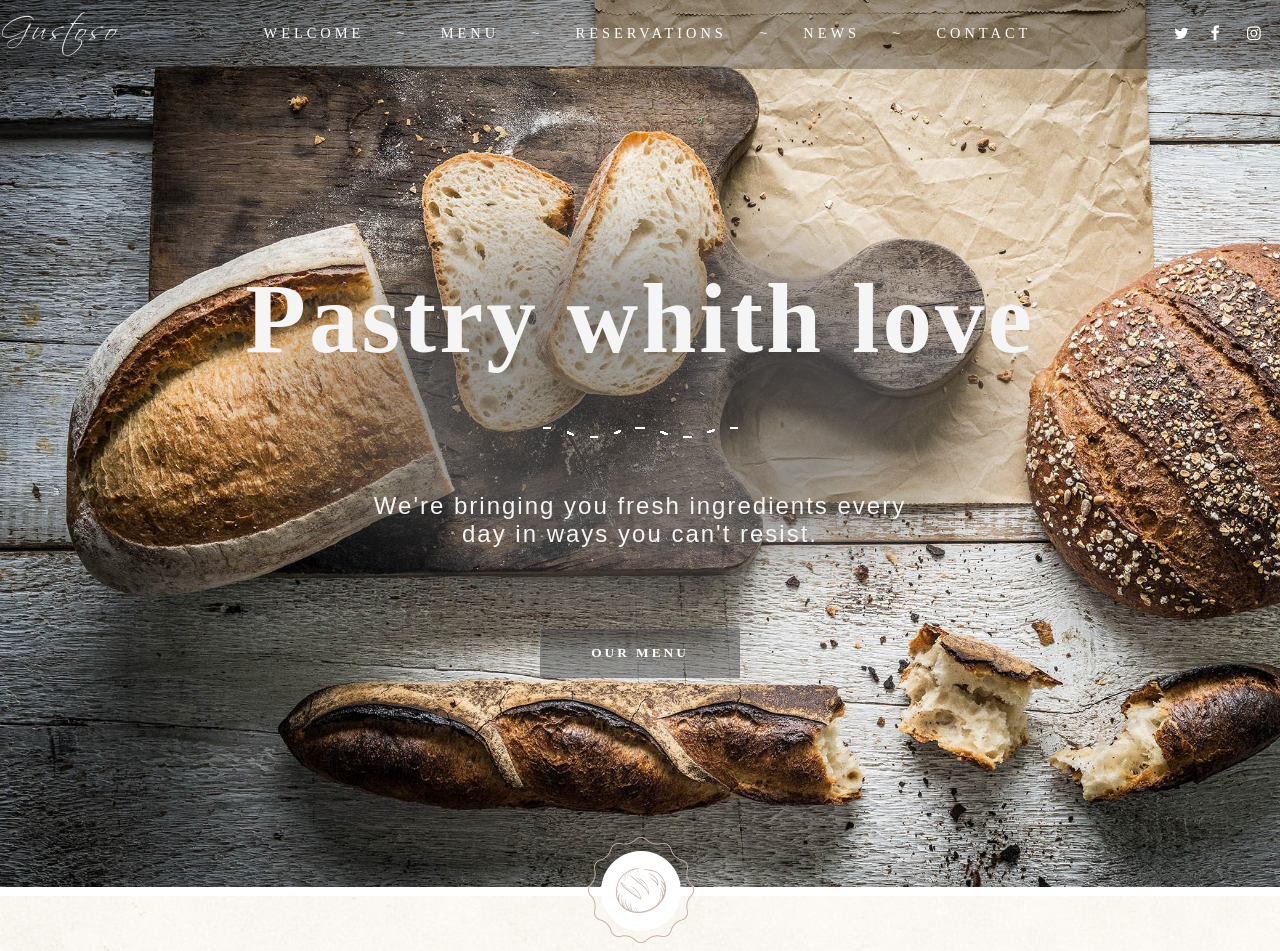
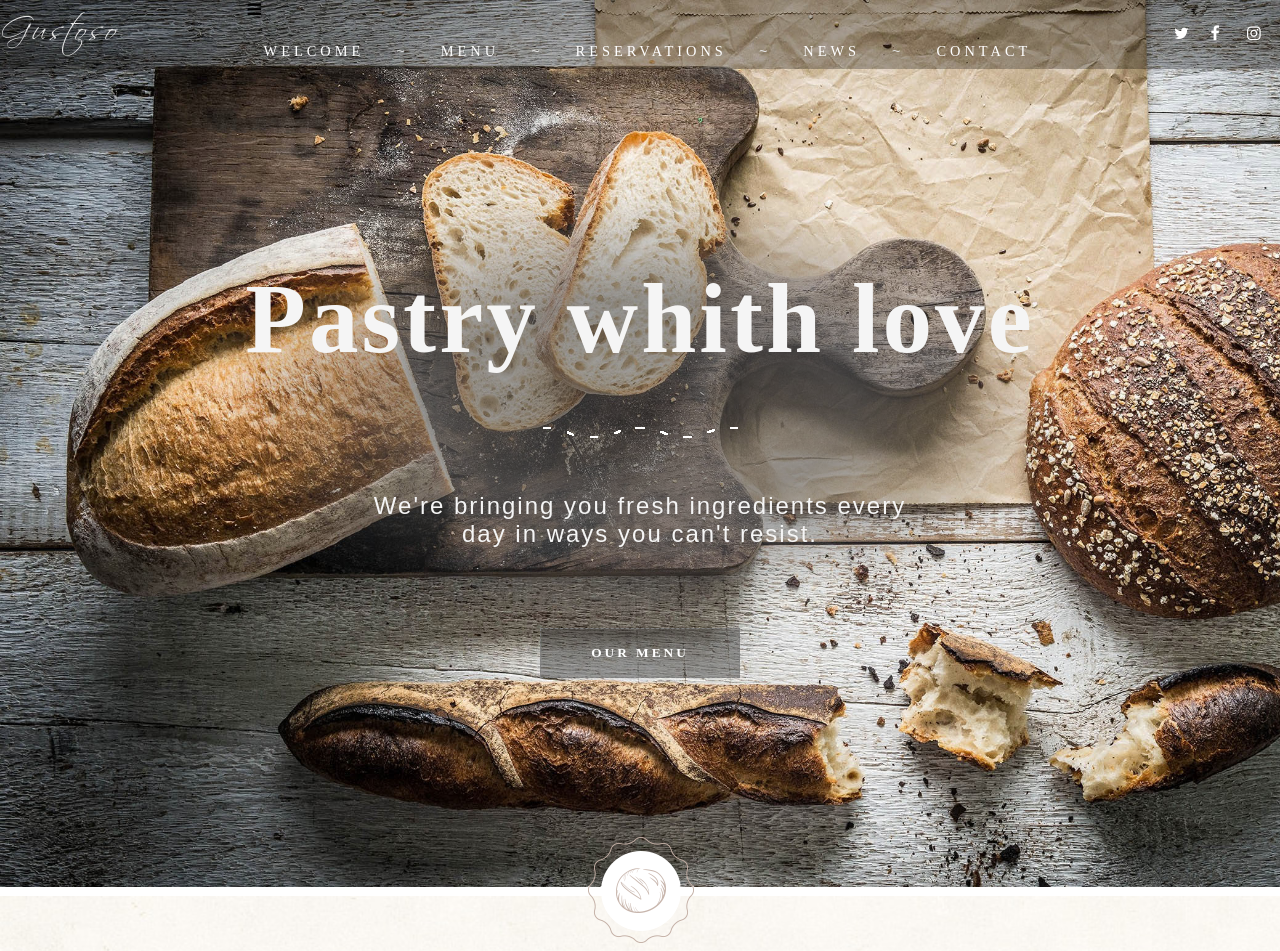
Before and after one commit to Anastasiya-B/Anastasiya-B.github.io, a plain HTML site: page index.html in a window 1280 px wide. Shown: the top 951 px of the page. Drawn offline with Linux system fonts and the light colour scheme; files whose address does not match are found by name.

Commit message:
Add files via upload

```diff
--- a/index.html
+++ b/index.html
@@ -16,10 +16,11 @@
                     <div class="navbar-menu__login">
                         <span>Gustoso</span>
                     </div>
-                    <!--<div class="navbar-menu-toggler">
+                    <div class="menu global-menu">
+                             <div class="navbar-toggler">
                                  <i class="fa fa-bars" aria-hidden="true"></i>
-                    </div>-->
-                    <ul class="navbar-menu__item">
+                             </div>
+                            <ul class="navbar-menu__item items">
                                 <li class="navbar-menu__item-content"><a href="m">WELCOME</a></li>
                                 <li class="navbar-menu__item-content">~</li>
                                 <li class="navbar-menu__item-content"><a href="#MENU">MENU</a></li>
@@ -30,6 +31,7 @@
                                 <li class="navbar-menu__item-content">~</li>
                                 <li class="navbar-menu__item-content"><a href="#">CONTACT</a></li>
                             </ul>
+                        </div>
                     <div class="navbar-menu__logout">
                         <a href="#"><i class="fa fa-twitter" aria-hidden="true"></i></a>
                         <a href="#"><i class="fa fa-facebook" aria-hidden="true"></i></a>
@@ -259,6 +261,7 @@
             </div>
         </section>
     </div>
+
 </div>
 <script src="index.js"></script>
 <script type="text/javascript" src="js/vendors.js"></script><script type="text/javascript" src="js/index.js"></script></body>
```
Lines whose indentation alone changed are shown as unchanged.
